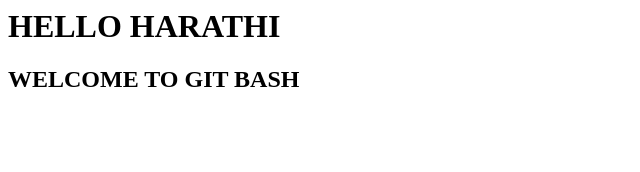
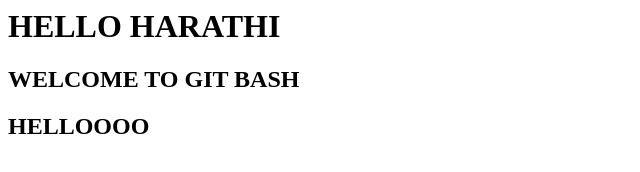
Before and after one commit to HARATHI77777/demo, a plain HTML site: page index.html in a window 1280 px wide. Shown: the whole page, without its empty margins (0-640 px from the left). Drawn offline with Linux system fonts and the light colour scheme.

Commit message:
Update index.html

```diff
--- a/index.html
+++ b/index.html
@@ -4,5 +4,6 @@
   </head>
     <body>
       <h2>WELCOME TO GIT BASH</h2>
+      <h2>HELLOOOO</h2>
     </body>
 </html>
```
